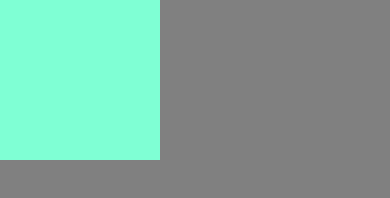
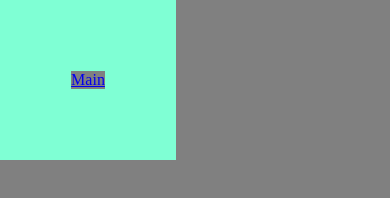
Before and after one commit to MaciejStrozniak/maciejstrozniak.github.io, a plain HTML site: page AtomTest/Strony/responsive.html in a window 390 px wide. Drawn offline with Linux system fonts and the light colour scheme.

Commit message:
responsive.html tests

```diff
--- a/AtomTest/Strony/responsive.html
+++ b/AtomTest/Strony/responsive.html
@@ -7,6 +7,6 @@
     <link rel="stylesheet" type="text/css" href="../Style/responsiveStyle.css">
   </head>
   <body>
-    <div class="responsiveBox"></div>
+    <div class="responsiveBox"><p><a href="../Main Index/index.html">Main</a></p> </div>
   </body>
 </html>
--- a/AtomTest/Style/responsiveStyle.css
+++ b/AtomTest/Style/responsiveStyle.css
@@ -6,8 +6,13 @@
 }
 
 .responsiveBox{
-  width: 10em;
-  height: 10em;
+  min-width: 10em;
+  min-height: 10em;
+  max-width: 11em;
   position: relative;
   background-color: aquamarine;
+
+  display: flex;
+  justify-content: center;
+  align-items: center
 }
```
